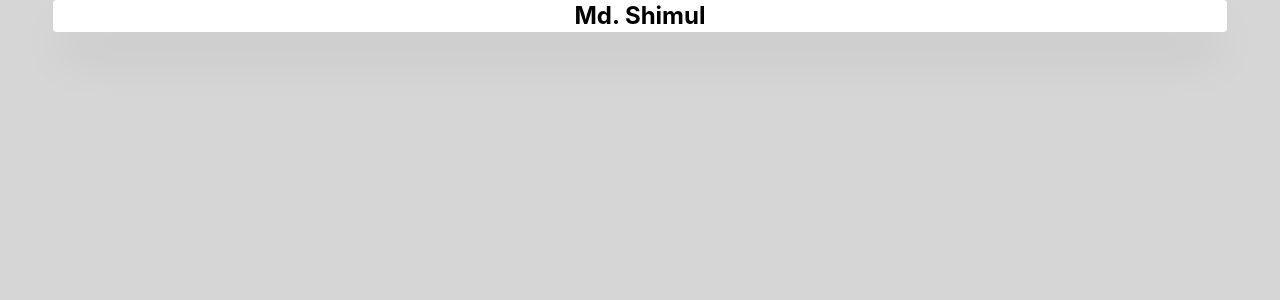
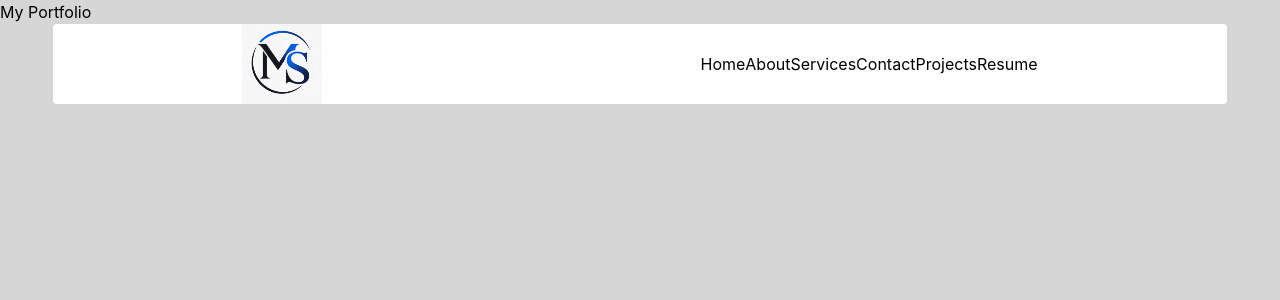
Before and after one commit to Shimul-DIU/Portfolio-Websites, a React (Vite) app: page / in a window 1280 px wide. Shown: the top 300 px of the page. Built offline with nearby package versions, Linux system fonts and the light colour scheme.

Commit message:
add router and svg icon

```diff
--- a/package.json
+++ b/package.json
@@ -13,6 +13,7 @@
     "@tailwindcss/vite": "^4.2.0",
     "react": "^19.2.0",
     "react-dom": "^19.2.0",
+    "react-router-dom": "^7.14.2",
     "tailwindcss": "^4.2.0"
   },
   "devDependencies": {
--- a/src/components/Navbar.jsx
+++ b/src/components/Navbar.jsx
@@ -1,29 +1,29 @@
 import React, { useState } from 'react';
-
+import { Link } from 'react-router-dom';
+import logo from '../assets/images/shimul.png';
 const Navbar = () => {
     let [open ,setOpen]=useState(false)
     return (
         <div>
-            <nav className='w-11/12 mx-auto shadow-2xl '>
-                <div className='flex items-center rounded-sm   md:flex-row justify-around bg-white   transition-all duration-500 '>
+            <h1>My Portfolio</h1>
+            <nav className='w-11/12 mx-auto '>
+                <div className='flex flex-col items-center rounded-sm  md:flex-row justify-around bg-white   transition-all duration-500 '>
                    <div>
-                        <a className='text-2xl font-bold basis-1/3' href="/">Md. Shimul</a>
+                        <img src={logo} alt="shimul logo" width="80px" height="80px" />
                    </div>
                    <button className='md:hidden' onClick={()=>{setOpen(!open)}}>
-                    {open?<svg  className='hover:cursor-pointer' xmlns="http://www.w3.org/2000/svg"  height="24px" viewBox="0 -960 960 960" width="24px" fill="#000"><path d="m256-200-56-56 224-224-224-224 56-56 224 224 224-224 56 56-224 224 224 224-56 56-224-224-224 224Z"/></svg>:<svg className='hover:cursor-pointer' xmlns="http://www.w3.org/2000/svg" height="24px" viewBox="0 -960 960 960" width="24px" fill="#000"><path d="M120-240v-80h720v80H120Zm0-200v-80h720v80H120Zm0-200v-80h720v80H120Z"/></svg>}
+                    {open?<svg  className='hover:cursor-pointer' xmlns="http://www.w3.org/2000/svg"  height="24px" viewBox="0 -960 960 960" width="24px" fill="#000"><path d="m256-200-56-56 224-224-224-224 56-56 224 224 224-224 56 56-224 224 224 224-56 56-224-224-224 224Z"/></svg>:
+                    <svg className='hover:cursor-pointer' xmlns="http://www.w3.org/2000/svg" height="24px" viewBox="0 -960 960 960" width="24px" fill="#000"><path d="M120-240v-80h720v80H120Zm0-200v-80h720v80H120Zm0-200v-80h720v80H120Z"/></svg>}
                    </button>
-                    {open && (<ul className='hidden md:flex flex-col '>
-                        <li className=' hover:border-b-3  md:p-5 border-blue-500'>
-                            <a href="/">Home</a>
-                        </li>
-                        <li className='border-b-2 border-b-transparent hover:border-b-3 hover:border-b-blue-500 md:p-5'><a href="/about">About</a></li>
-                        <li className='border-b-2 border-b-transparent hover:border-b-3 hover:border-b-blue-500 md:p-5'><a href="/services">Skill</a></li>
-                        <li className='border-b-2 border-b-transparent hover:border-b-3 hover:border-b-blue-500 md:p-5'><a href="/contact">Contact</a></li>
-                        <li className='border-b-2 border-b-transparent hover:border-b-3 hover:border-b-blue-500 md:p-5'><a href="/contact">Projects</a></li>
-                        <li className='border-b-2 border-b-transparent hover:border-b-3 hover:border-b-blue-500 md:p-5'><a href="/contact">Resume</a></li>
-                        <li className='border-b-2 border-b-transparent hover:border-b-3 hover:border-b-blue-500 md:p-5'><a href="/contact">Contact</a></li>
-                    </ul>)}
+                    <div className={`flex flex-col items-center md:flex-row justify-around bg-white  w-full md:w-auto absolute md:static left-0  transition-all duration-500 ${open?'top-20':'top-[-490px]'}`}>
+                        <Link to="/">Home</Link>
+                        <Link to="/about">About</Link>
+                        <Link to="/services">Services</Link>
+                        <Link to="/contact">Contact</Link>
+                        <Link to="/projects">Projects</Link>
+                        <Link to="/resume">Resume</Link>
 
+                    </div>
                 </div>
             </nav>
         </div>
--- a/src/main.jsx
+++ b/src/main.jsx
@@ -1,11 +1,40 @@
 import { StrictMode } from 'react'
 import { createRoot } from 'react-dom/client'
 import './assets/styles/main.css'
+import { BrowserRouter, createBrowserRouter } from 'react-router-dom'
+import App from './App.jsx'
+let router=createBrowserRouter([
+  {
+     path:'/',
+    element:<App></App>
+   },
+   {
+    path:'about',
+   element:<App></App>,
+   },
+   {
+    path:'services',
+   element:<App></App>,
+   },
+   {
+    path:'contact',
+   element:<App></App>,
+   },
+   {
+    path:'projects',
+    element:<App></App>,
+    },
+    {
+      path:'resume',
+      element:<App></App>,
+   }
 
-import App from './App.jsx'
+])
 
 createRoot(document.getElementById('root')).render(
   <StrictMode>
-    <App />
+    <BrowserRouter router={router}>
+      <App />
+    </BrowserRouter>
   </StrictMode>,
 )
```
Also changed, not shown: src/assets/images/shimul.png (added), 1 other file (tests, documents, lock files or other folders).
